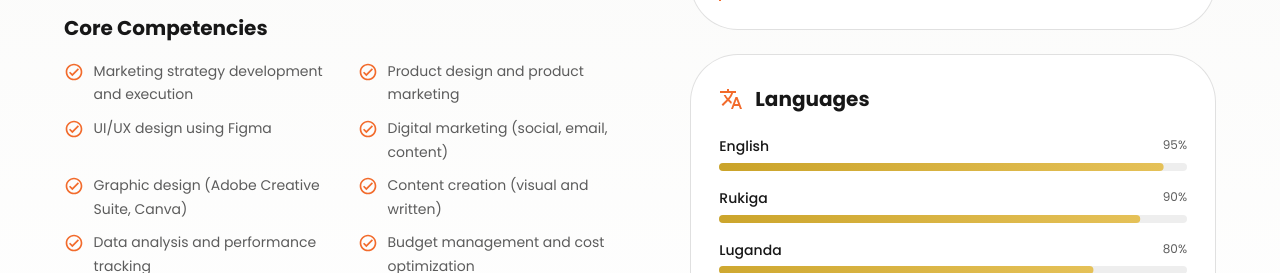
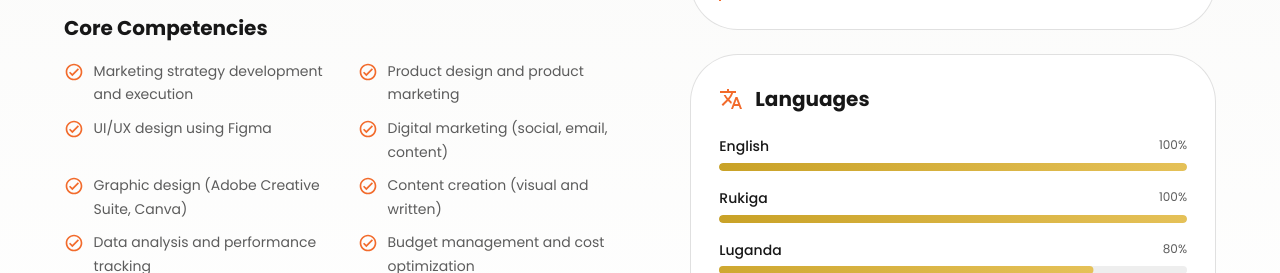
Before and after one commit to SHARIFFOMEGA/shariff-portfolio, a React (Vite) app: page / in a window 1280 px wide. Shown: the part 1460-1733 px from the top of the page. Built offline with nearby package versions, Linux system fonts and the light colour scheme; a web font is replaced by a local one.

Commit message:
testimonials updated

```diff
--- a/src/components/About.jsx
+++ b/src/components/About.jsx
@@ -13,8 +13,8 @@ import { useTranslation } from 'react-i18next';
 import SectionTitle from './SectionTitle.jsx';
 
 const LANG_LEVELS = [
-  { key: 'english', level: 95 },
-  { key: 'rukiga', level: 90 },
+  { key: 'english', level: 100 },
+  { key: 'rukiga', level: 100 },
   { key: 'luganda', level: 80 },
   { key: 'swahili', level: 60 },
 ];
--- a/src/i18n/locales/en.json
+++ b/src/i18n/locales/en.json
@@ -147,7 +147,7 @@
       "hadijah": {
         "name": "Kyampeire Hadijah",
         "role": "Software Developer · PayPal Texas",
-        "quote": "Shariff blends product instincts with design polish. He launched our Go Card with a clarity of message and visual system that made marketing the product feel effortless."
+        "quote": "Shariff blends product instincts with design polish."
       },
       "mariam": {
         "name": "Kemigisha Mariam",
```
